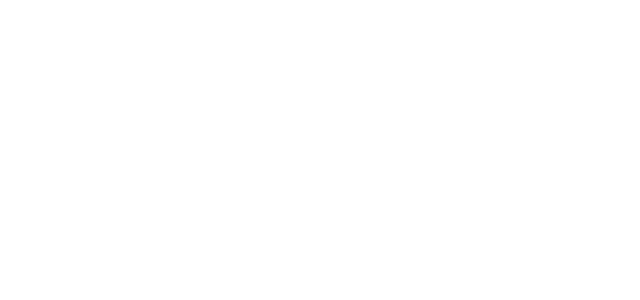
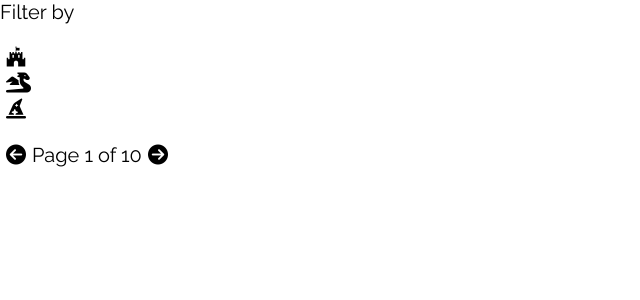
Before and after one commit to isdi-coders-2023/Magos-Ingeniosos-202301-bcn, a React (Create React App) app: page / in a window 1280 px wide. Shown: the top 300 px of the page, without its empty margins (0-640 px from the left). Built offline with nearby package versions, Linux system fonts and the light colour scheme.

Commit message:
Create HomePage component structure

```diff
--- a/src/App.tsx
+++ b/src/App.tsx
@@ -1,9 +1,11 @@
 import GlobalStyle from "./globalStyles";
+import HomePage from "./components/HomePage";
 
 const App = () => {
   return (
     <>
       <GlobalStyle />
+      <HomePage />
     </>
   );
 };
--- /dev/null
+++ b/src/components/HomePage.tsx
@@ -0,0 +1,49 @@
+import React from "react";
+import "@fortawesome/fontawesome-free/css/all.min.css";
+
+const HomePage = (): JSX.Element => {
+  return (
+    <>
+      <div>
+        <span>Filter by</span>
+        <ul className="card_container">
+          <li>
+            <button>
+              <i className="fa-brands fa-fort-awesome"></i>
+            </button>
+          </li>
+          <li>
+            <button>
+              <i className="fa-solid fa-dragon"></i>
+            </button>
+          </li>
+          <li>
+            <button>
+              <i className="fa-solid fa-hat-wizard"></i>
+            </button>
+          </li>
+        </ul>
+      </div>
+      <ul>
+        <li>
+          <article></article>
+        </li>
+        <li>
+          <article></article>
+        </li>
+        <li>
+          <article></article>
+        </li>
+      </ul>
+      <button>
+        <i className="fa-solid fa-circle-arrow-left"></i>
+      </button>
+      <span>Page 1 of 10</span>
+      <button>
+        <i className="fa-solid fa-circle-arrow-right"></i>
+      </button>
+    </>
+  );
+};
+console.log(HomePage);
+export default HomePage;
--- a/src/globalStyles.tsx
+++ b/src/globalStyles.tsx
@@ -31,6 +31,7 @@
     font-family: inherit;
     border: none;
     font-size: inherit;
+    background-color: transparent;
   };
 `;
 
```
